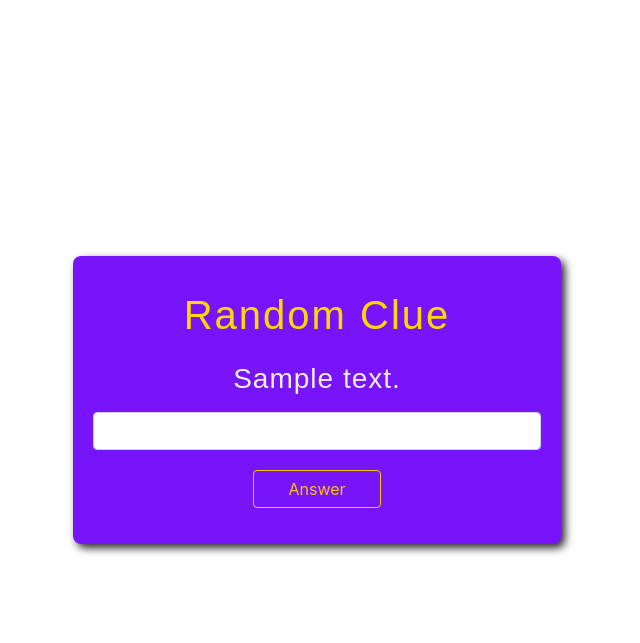
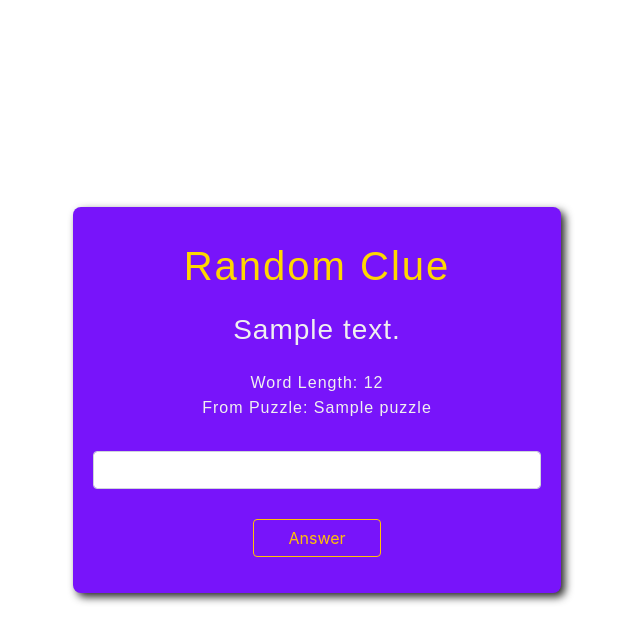
Before and after one commit to Nesmith-Charlesii/Caktus_Assessment, a Django app: page /crossword_drill/ in a window 1280 px wide. Shown: the top 643 px of the page, without its empty margins (323-963 px from the left). Run offline with Django 3.2, Linux system fonts and the light colour scheme; tables that the repository leaves empty hold one stand-in row (values such as "Sample post").

Commit message:
added query for 'entry' and 'puzzle' of clue object. added 'entry' and 'puzzle' properties to context dict. displayed entry length and puzzle origin in base.html

```diff
--- a/tdd_exercise/static/css/clue.css
+++ b/tdd_exercise/static/css/clue.css
@@ -36,6 +36,15 @@ body {
     letter-spacing: 1px
 }
 
+.clue h3 {
+    margin-bottom: 40px;
+}
+
+.clue p {
+    font-family: arial, sans-serif;
+    margin-top: -15px;
+}
+
 .form-group {
     display: flex;
     flex-direction: column;
@@ -44,16 +53,16 @@ body {
 }
 
 form input {
-    margin-top: 8px;
+    margin-top: 15px;
     width: 35vw !important;
 }
 
 .clue-submit-button {
+    margin-top: 15px;
     display: flex;
     justify-content: center;
 }
 
 #submit-guess {
-    margin-top: 20px;
     width: 10vw !important;
 }
--- a/tdd_exercise/templates/base.html
+++ b/tdd_exercise/templates/base.html
@@ -21,6 +21,8 @@
         <div class="clue-form">
           <div class="clue">
             <h3>{{display_clue.clue_text}}</h3>
+            <p>Word Length: {{entry.entry_text|length}}</p>
+            <p>From Puzzle: {{puzzle.title}}</p>
           </div>
           <form method="POST" action="">
             {% csrf_token %}
--- a/xword_data/views.py
+++ b/xword_data/views.py
@@ -12,7 +12,20 @@ class DrillView(View):
         clues = Clue.objects.all()
         display_clue = random.choice(clues)
         print(display_clue.clue_text)
+        entry = Entry.objects.get(id=display_clue.entry)
+        puzzle = Puzzle.objects.get(id=display_clue.puzzle)
+        print(entry.entry_text)
+        print(puzzle.title)
         context = {
-            'display_clue': display_clue
+            'display_clue': display_clue,
+            'entry': entry,
+            'puzzle': puzzle
         }
         return render(request, 'base.html', context)
+
+    def post(self, request):
+        pass
+
+
+class AnswerView(View):
+    pass
```
